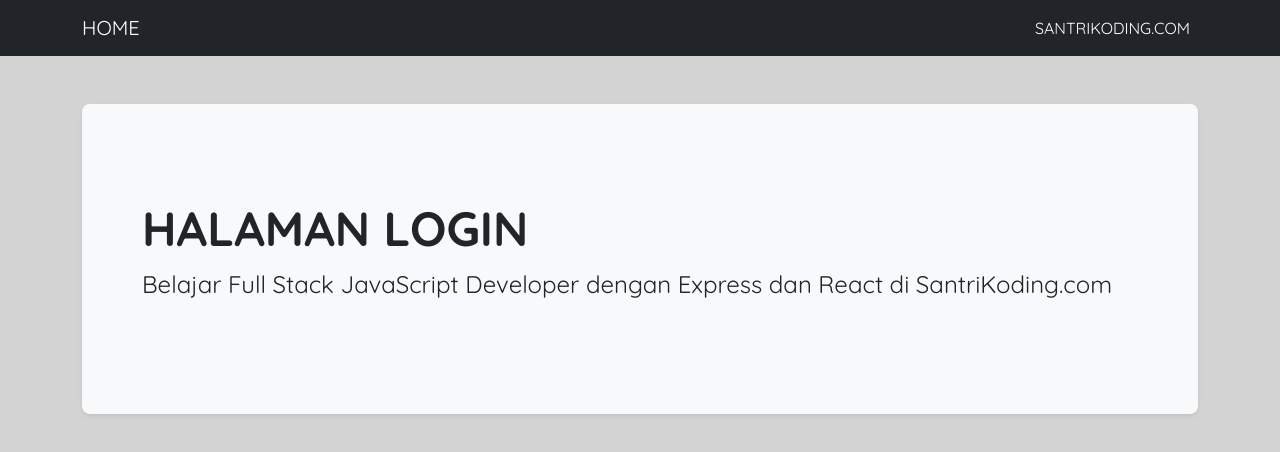
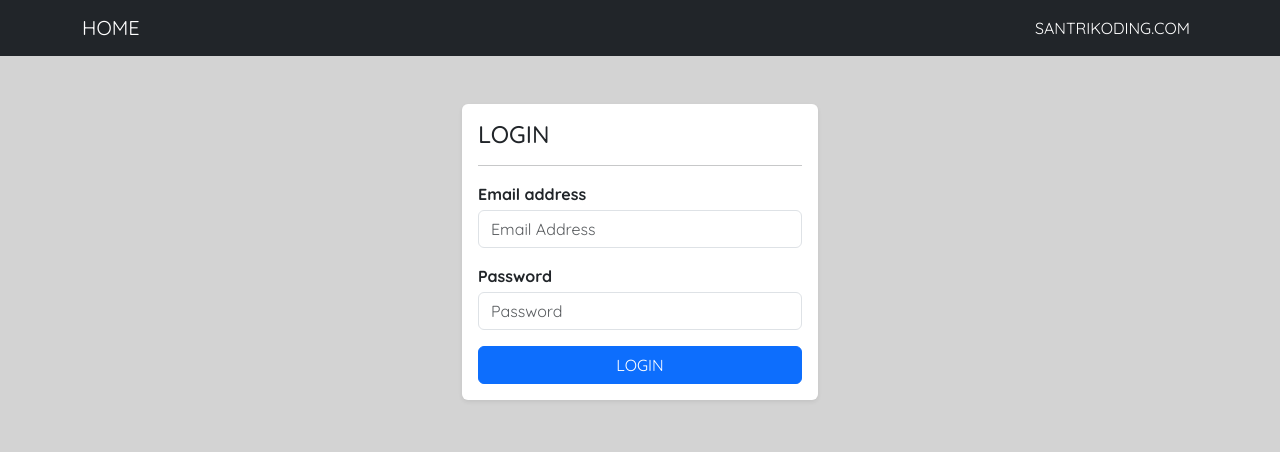
Before and after one commit to haikalnuril/ReactContactApp, a React (Vite) app in the folder frontend-react/: page /login in a window 1280 px wide. Shown: the top 452 px of the page. Built offline with nearby package versions, Linux system fonts and the light colour scheme.

Commit message:
feat: login

```diff
--- a/frontend-react/src/views/auth/login.jsx
+++ b/frontend-react/src/views/auth/login.jsx
@@ -1,9 +1,104 @@
+//import hook react
+import React, { useState, useContext } from "react";
+
+//import hook useNavigate from react router dom
+import { useNavigate } from "react-router-dom";
+
+//import services api
+import api from '../../services/api'
+
+//import js-cookie
+import Cookies from 'js-cookie'
+
+//import context
+import { AuthContext } from '../../context/AuthContext';
+
 export default function Login() {
-    return(
-        <div className="p-5 mb-4 bg-light rounded-3 shadow-sm">
-            <div className="container-fluid py-5">
-                <h1 className="display-5 fw-bold">HALAMAN LOGIN</h1>
-                <p className="col-md-12 fs-4">Belajar Full Stack JavaScript Developer dengan Express dan React di SantriKoding.com</p>
+
+    //navigate
+    const navigate = useNavigate();
+
+    //destructure context "setIsAuthenticated"
+    const { setIsAuthenticated } = useContext(AuthContext);
+
+    //define state
+    const [email, setEmail] = useState("");
+    const [password, setPassword] = useState("");
+
+    //define state validation
+    const [validation, setValidation] = useState([]);
+    const [loginFailed, setLoginFailed] = useState([]);
+
+    //function "login"
+    const login = async (e) => {
+        e.preventDefault();
+
+        //call api login
+        await api.post('/api/login', {
+            email: email,
+            password: password,
+        })
+            .then(response => {
+
+                //set token and user to cookie
+                Cookies.set('token', response.data.data.token);
+                Cookies.set('user', JSON.stringify(response.data.data.user));
+
+                //assign true to state "isAuthenticated"
+                setIsAuthenticated(true);
+
+                //redirect ke halaman dashboard
+                navigate("/admin/dashboard", { replace: true });
+            })
+            .catch(error => {
+                //assign error to state "validation"
+                setValidation(error.response.data);
+
+                //assign error to state "loginFailed"
+                setLoginFailed(error.response.data);
+            })
+    };
+
+    return (
+        <div className="row justify-content-center mt-5">
+            <div className="col-md-4">
+                <div className="card border-0 rounded shadow-sm">
+                    <div className="card-body">
+                        <h4>LOGIN</h4>
+                        <hr />
+                        {
+                            validation.errors && (
+                                <div className="alert alert-danger mt-2 pb-0">
+                                    {
+                                        validation.errors.map((error, index) => (
+                                            <p key={index}>{error.path} : {error.msg}</p>
+                                        ))
+                                    }
+                                </div>
+                            )
+                        }
+                        {
+                            loginFailed.message && (
+                                <div className="alert alert-danger mt-2">
+                                    {loginFailed.message}
+                                </div>
+                            )
+                        }
+                        <form onSubmit={login}>
+                            <div className="form-group mb-3">
+                                <label className="mb-1 fw-bold">Email address</label>
+                                <input type="email" value={email} onChange={(e) => setEmail(e.target.value)} className="form-control" placeholder="Email Address" />
+                            </div>
+
+                            <div className="form-group mb-3">
+                                <label className="mb-1 fw-bold">Password</label>
+                                <input type="password" value={password} onChange={(e) => setPassword(e.target.value)} className="form-control"
+                                    placeholder="Password" />
+                            </div>
+                            <button type="submit" className="btn btn-primary w-100">LOGIN</button>
+                        </form>
+                    </div>
+                </div>
             </div>
         </div>
     )
```
